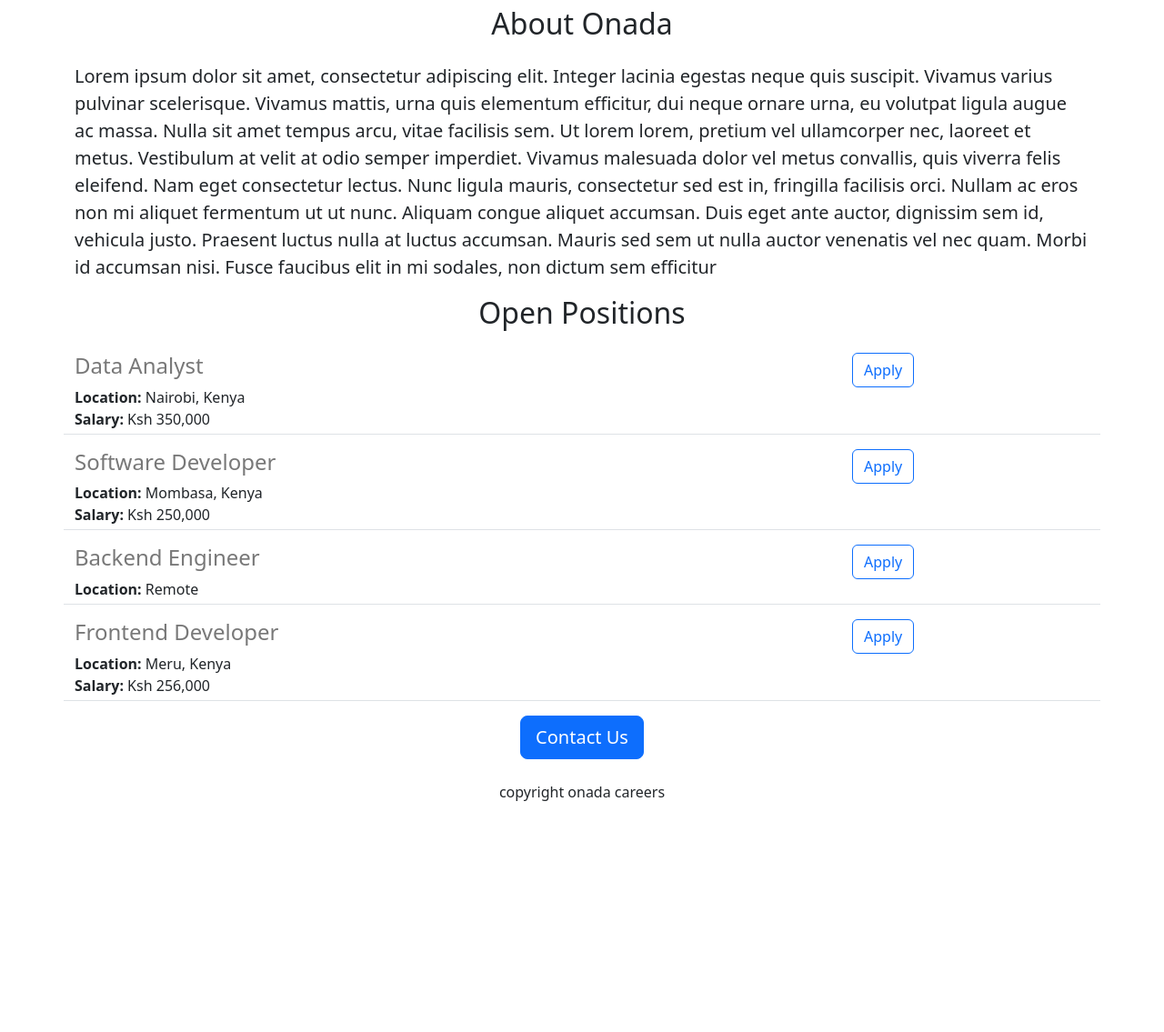
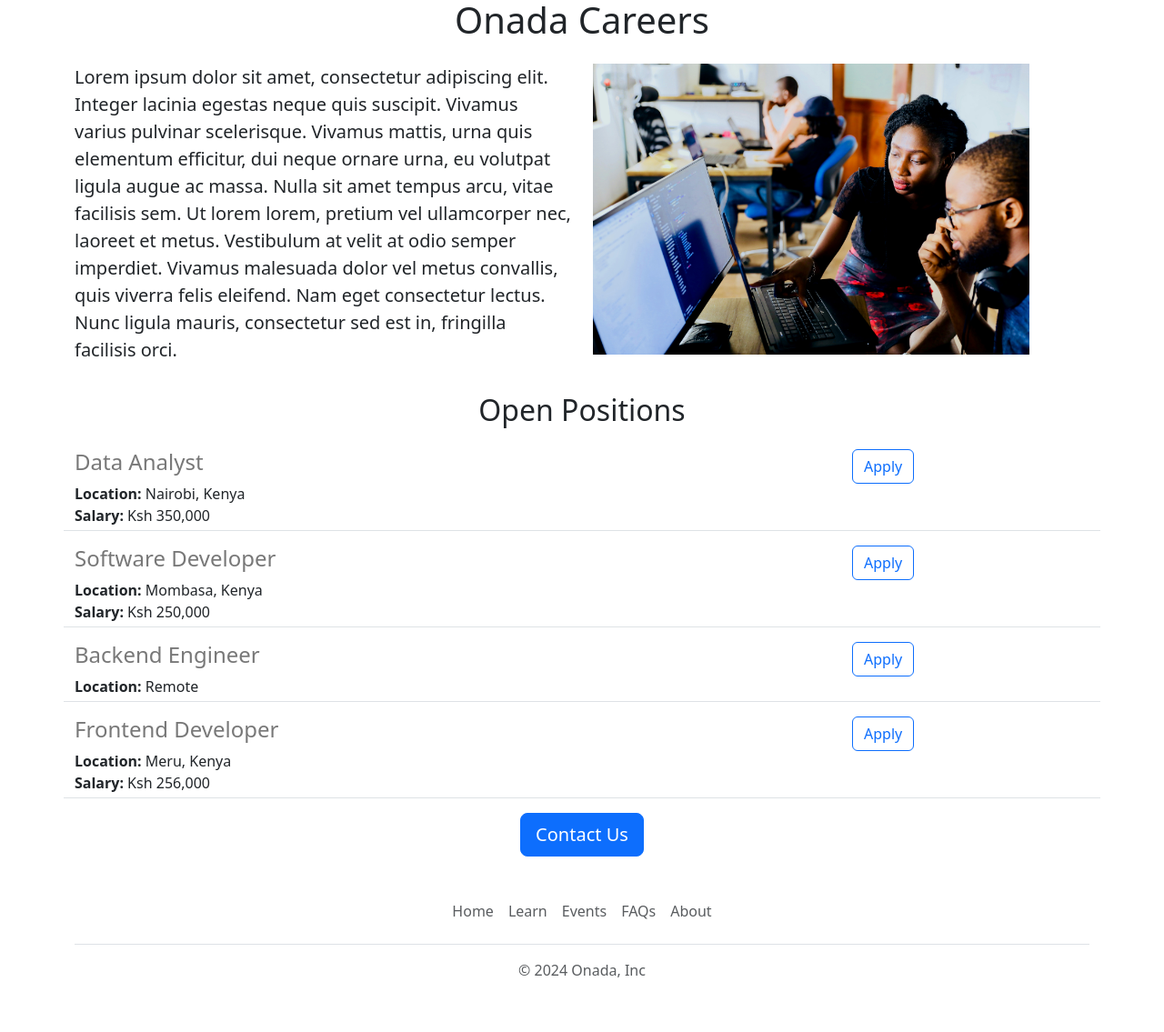
Before and after one commit to Evansone001/flask-web, a Flask app: page / in a window 1280 px wide. Shown: the part 441-1576 px from the top of the page at 91% size. Before the commit the page ends 1322 px from the top, so only its background shows below. Run offline with Flask 2, Linux system fonts and the light colour scheme.

Commit message:
functional and aesthetic improvements

```diff
--- /dev/null
+++ b/templates/footer.html
@@ -0,0 +1,15 @@
+
+<div class="container">
+  <footer class="py-3 my-4">
+    <ul class="nav justify-content-center border-bottom pb-3 mb-3">
+      <li class="nav-item"><a href="https://onada-careers.onrender.com" class="nav-link px-2 text-muted">Home</a></li>
+      <li class="nav-item"><a href="https://onada-careers.onrender.com/learn" class="nav-link px-2 text-muted">Learn</a></li>
+      <li class="nav-item"><a href="https://onada-careers.onrender.com/events" target="_blank" class="nav-link px-2 text-muted">Events</a></li>
+      <li class="nav-item"><a href="https://onada-careers.onrender.com/FAQs" class="nav-link px-2 text-muted">FAQs</a></li>
+      <li class="nav-item"><a href="https://onada-careers.onrender.com/about" class="nav-link px-2 text-muted">About</a></li>
+    </ul>
+    <p class="text-center text-muted">&copy; 2024 Onada, Inc</p>
+  </footer>
+</div>
+
+<div class="b-example-divider"></div>
--- a/templates/home.html
+++ b/templates/home.html
@@ -8,20 +8,25 @@
     <style>
         #banner {
           width: 100%;
-          height:  360px
+          height:  360px;
+          margin-bottom: 16px;
         }
     </style>
   </head>
   <body>
+    {% include 'nav.html' %}
+    <img class="img-fluid" id="banner" src="https://85fa0cf2-915b-48c7-ae47-28b928acfbaa-00-2tmq3bdm6c7ea.spock.replit.dev/static/banner.jpg"  alt="Banner Image" />
      <div class="container">
+       <h1 class="text-center mt-2 mb-4">{{company_name}} Careers</h1>
 
-        <h1 class="text-center mt-2 mb-4">{{company_name}} Careers</h1>
-        <img class="img-fluid" id="banner" src="https://85fa0cf2-915b-48c7-ae47-28b928acfbaa-00-2tmq3bdm6c7ea.spock.replit.dev/static/banner.jpg"  alt="Banner Image" />
-
-      <h2 class="text-center mt-2 mb-4">About Onada</h2>
-      <p class="lead">Lorem ipsum dolor sit amet, consectetur adipiscing elit. Integer lacinia egestas neque quis suscipit. Vivamus varius pulvinar scelerisque. Vivamus mattis, urna quis elementum efficitur, dui neque ornare urna, eu volutpat ligula augue ac massa. Nulla sit amet tempus arcu, vitae facilisis sem. Ut lorem lorem, pretium vel ullamcorper nec, laoreet et metus. Vestibulum at velit at odio semper imperdiet. Vivamus malesuada dolor vel metus convallis, quis viverra felis eleifend. Nam eget consectetur lectus. Nunc ligula mauris, consectetur sed est in, fringilla facilisis orci. Nullam ac eros non mi aliquet fermentum ut ut nunc. Aliquam congue aliquet accumsan. Duis eget ante auctor, dignissim sem id, vehicula justo. Praesent luctus nulla at luctus accumsan. Mauris
-
-        sed sem ut nulla auctor venenatis vel nec quam. Morbi id accumsan nisi. Fusce faucibus elit in mi sodales, non dictum sem efficitur</p>
+       <div class="row" style="margin-bottom:16px;">
+         <div class="col-md-6">
+      <p class="lead">Lorem ipsum dolor sit amet, consectetur adipiscing elit. Integer lacinia egestas neque quis suscipit. Vivamus varius pulvinar scelerisque. Vivamus mattis, urna quis elementum efficitur, dui neque ornare urna, eu volutpat ligula augue ac massa. Nulla sit amet tempus arcu, vitae facilisis sem. Ut lorem lorem, pretium vel ullamcorper nec, laoreet et metus. Vestibulum at velit at odio semper imperdiet. Vivamus malesuada dolor vel metus convallis, quis viverra felis eleifend. Nam eget consectetur lectus. Nunc ligula mauris, consectetur sed est in, fringilla facilisis orci.</p>
+       </div>
+       <div class="d-none d-md-block col-md-6">
+         <img src="static/at_work1.jpg" style="height: 320px; border-radius= 4px" />
+       </div>
+       </div>
 
         <h2 class="text-center mt-2 mb-4">Open Positions</h2>
         <div>
@@ -30,10 +35,11 @@
           {% endfor %}
         </div>
         <div class="text-center">
-           <button type="button" class="btn btn-primary btn-lg text-center">Contact Us</button>
+           <a href="mailto:hello@onadacareers.com?subject=Contact%20Us&body=My%20Name%20%3A%20%3CYour%20name%3E%0D%0AMy%20Question%20%3A%20%3CEnter%20question%20here%3E" type="button" class="btn btn-primary btn-lg text-center">Contact Us</a>
         </div>
 
        </div>
-     <p class="text-center mt-4">copyright onada careers</p>
+
+    {% include 'footer.html' %}
   </body>
 </html>
--- a/templates/jobitem.html
+++ b/templates/jobitem.html
@@ -14,7 +14,8 @@
       {% endif %}
     </div>
     <div class="col-3">
-        <button type="button" class="btn btn-outline-primary">Apply</button>
+
+        <a href="mailto:jobs@onadacareers.com?subject=Application%20for%{{job['title']}}&body=My%20Name%20%3A%20%3CYour%20name%3E%0D%0AMy%20Resume%20link%3A%20%3Cresume%20link%3E%0D%0AMy%20Linkeldin%20link%3A%20%3Clinkedin%20link%3E" type="button" class="btn btn-outline-primary">Apply</a>
     </div>
 
 
--- /dev/null
+++ b/templates/nav.html
@@ -0,0 +1,10 @@
+<nav class="navbar bg-body-tertiary shadow-sm fixed-top">
+  <div class="container-fluid">
+    <a class="navbar-brand" href="#">
+      <img src="/static/logo.svg" alt="Logo" width="30" height="24" class="d-inline-block align-text-top">
+      Onada
+    </a>
+  </div>
+</nav>
+
+<div style="height: 55px"></div>
```
Also changed, not shown: static/at_work1.jpg (added), static/logo.svg (added).
